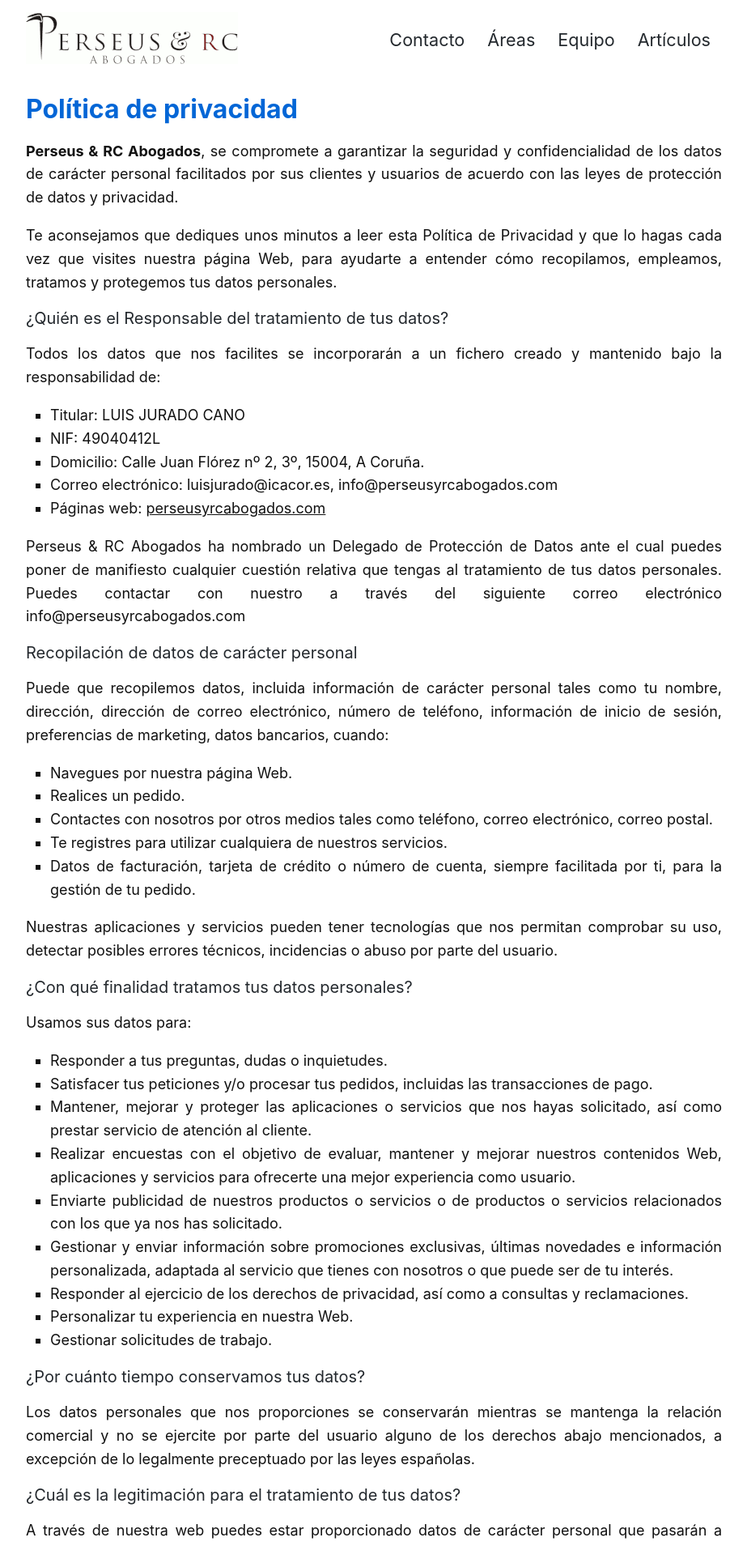
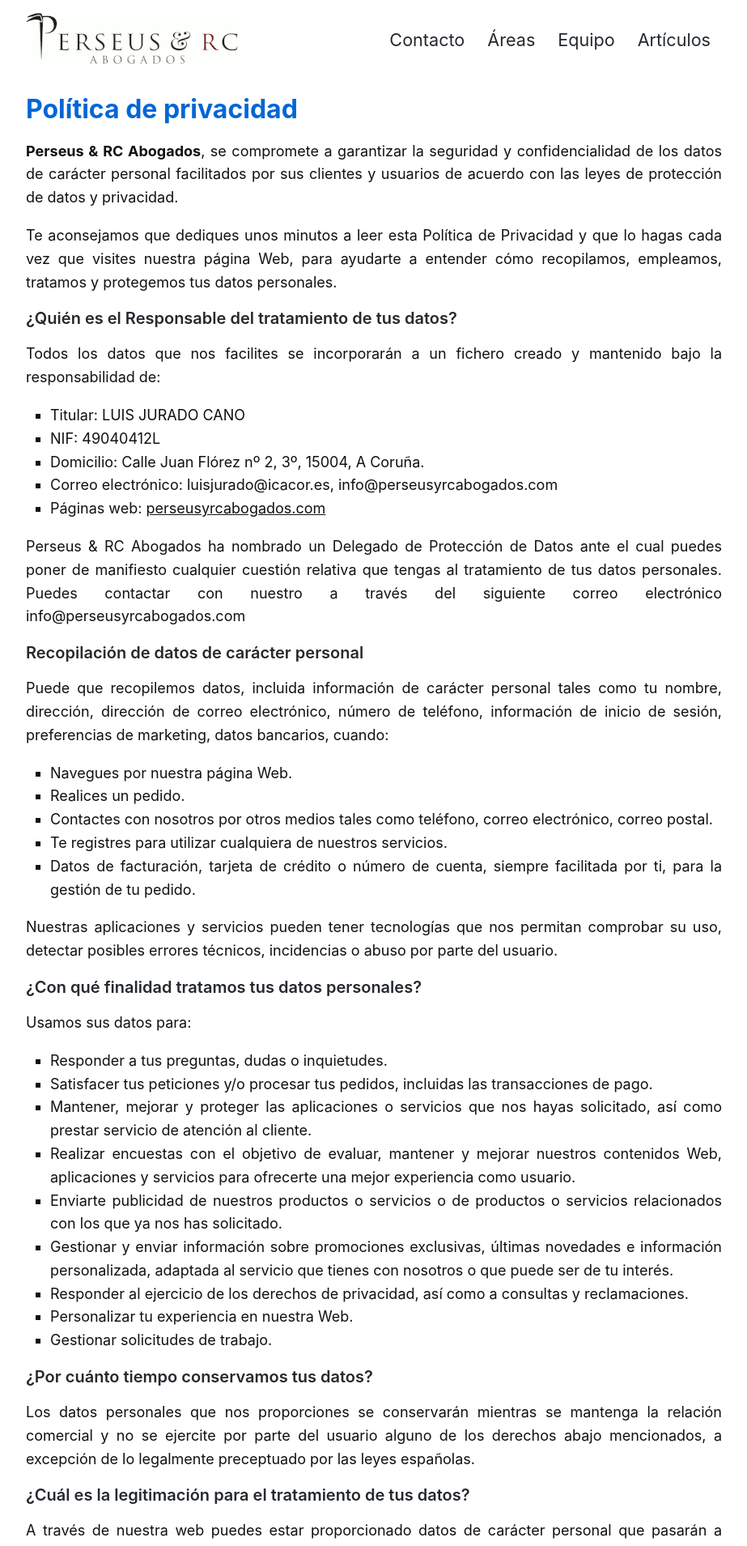
Before and after one commit to streaming10/perseusnew, a Jekyll site: the page built from legal.md, in a window 1280 px wide. Shown: the top 1909 px of the page at 81% size, without its empty margins (158-1081 px from the left). Built offline with Jekyll 4.4.1, drawn with Linux system fonts in a browser that asks for light colours; our own code applies the rules of GitHub Pages for plain Markdown files.

Commit message:
Update style.css

```diff
--- a/css/style.css
+++ b/css/style.css
@@ -156,7 +156,7 @@ p {
 h1 {
 
   font-family: -apple-system,BlinkMacSystemFont,"Segoe UI",Helvetica,Arial,sans-serif,"Apple Color Emoji","Segoe UI Emoji","Segoe UI Symbol";
-  font-weight: 400;
+  font-weight: 600;
   line-height:1.0em;
   font-size: 32px;
   color: #0366D6;
@@ -174,7 +174,7 @@ h1 a:hover {
 h2 {
 
   font-family: -apple-system,BlinkMacSystemFont,"Segoe UI",Helvetica,Arial,sans-serif,"Apple Color Emoji","Segoe UI Emoji","Segoe UI Symbol";
-  font-weight: 400;
+  font-weight: 600;
   line-height:1.0em;
   color: #24292E;
   font-size: 24px;
@@ -192,7 +192,7 @@ h2 a:hover {
 h3 {
 
   font-family: -apple-system,BlinkMacSystemFont,"Segoe UI",Helvetica,Arial,sans-serif,"Apple Color Emoji","Segoe UI Emoji","Segoe UI Symbol";
-  font-weight: 400;
+  font-weight: 600;
   line-height:1.0em;
   color: #24292E;
   font-size: 20px;
@@ -212,7 +212,7 @@ h4 {
   font-family: -apple-system,BlinkMacSystemFont,"Segoe UI",Helvetica,Arial,sans-serif,"Apple Color Emoji","Segoe UI Emoji","Segoe UI Symbol";
   font-weight: 600;
   color: #24292E;
-  font-size: 14px;
+  font-size: 16px;
 
 }
 
@@ -229,7 +229,7 @@ h6 {
 
   font-family: -apple-system,BlinkMacSystemFont,"Segoe UI",Helvetica,Arial,sans-serif,"Apple Color Emoji","Segoe UI Emoji","Segoe UI Symbol";
   font-weight: 600;
-  font-size: 13px;
+  font-size: 12px;
 
 }
 
```
